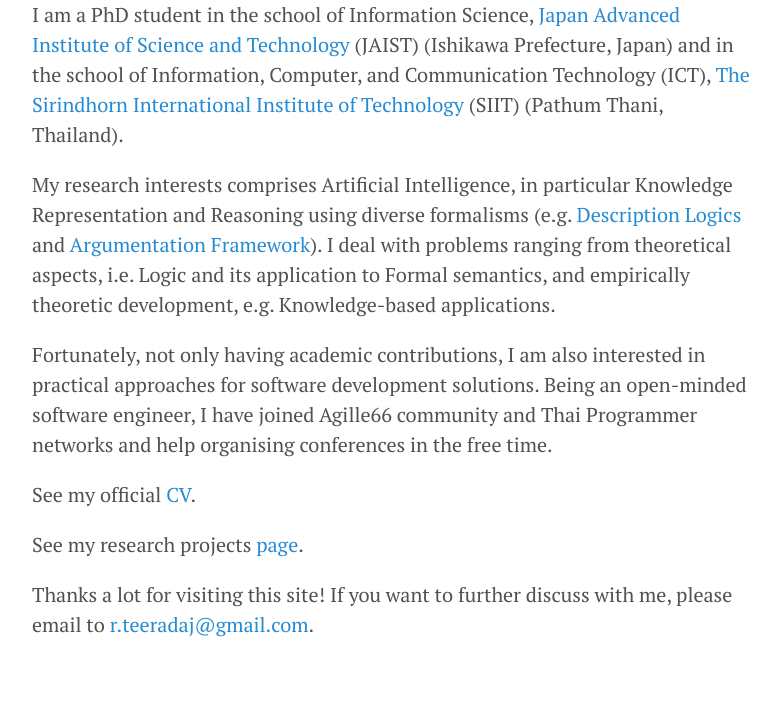
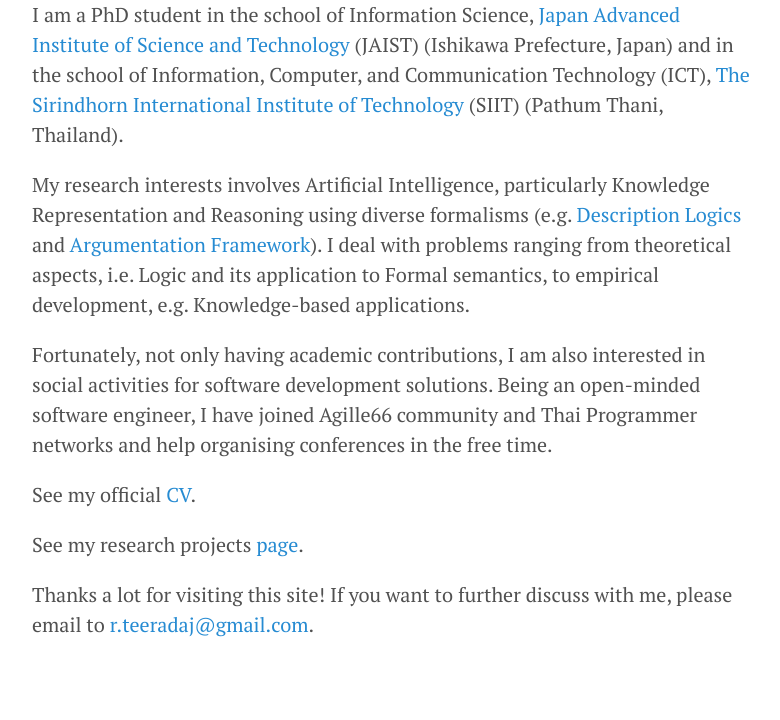
Before and after one commit to xlives/xlives.github.io, a Jekyll site: the page built from about-me.markdown, in a window 1280 px wide. Shown: the part 512-1232 px from the top of the page, without its empty margins (248-1028 px from the left). Built offline with Jekyll 4.4.1, drawn with Linux system fonts in a browser that asks for light colours.

Commit message:
Update about-me.markdown

```diff
--- a/about-me.markdown
+++ b/about-me.markdown
@@ -9,11 +9,11 @@ layout: page
 
 I am a PhD student in the school of Information Science, [Japan Advanced Institute of Science and Technology](http://www.jaist.ac.jp/){:target="_blank"} (JAIST) (Ishikawa Prefecture, Japan) and in the school of Information, Computer, and Communication Technology  (ICT), [The Sirindhorn International Institute of Technology](http://www.siit.tu.ac.th/newsite/){:target="_blank"} (SIIT) (Pathum Thani, Thailand).
 
-My research interests comprises Artificial Intelligence, in particular Knowledge Representation and Reasoning using
+My research interests involves Artificial Intelligence, particularly Knowledge Representation and Reasoning using
 diverse formalisms (e.g. [Description Logics](https://en.wikipedia.org/wiki/Description_logic){:target="_blank"} and [Argumentation Framework](https://en.wikipedia.org/wiki/Argumentation_framework){:target="_blank"}). I deal with
-problems ranging from theoretical aspects, i.e. Logic and its application to Formal semantics, and empirically theoretic  development, e.g. Knowledge-based applications.
+problems ranging from theoretical aspects, i.e. Logic and its application to Formal semantics, to empirical development, e.g. Knowledge-based applications.
 
-Fortunately, not only having academic contributions, I am also interested in practical approaches for software development solutions. Being an open-minded software engineer, I have joined Agille66 community and Thai Programmer networks and help organising conferences in the free time.
+Fortunately, not only having academic contributions, I am also interested in social activities for software development solutions. Being an open-minded software engineer, I have joined Agille66 community and Thai Programmer networks and help organising conferences in the free time.
 
 See my official [CV](https://drive.google.com/file/d/0B3XK_HW-FzZaMldXMm52V3RpV2c/view){:target="_blank"}.
 
```
